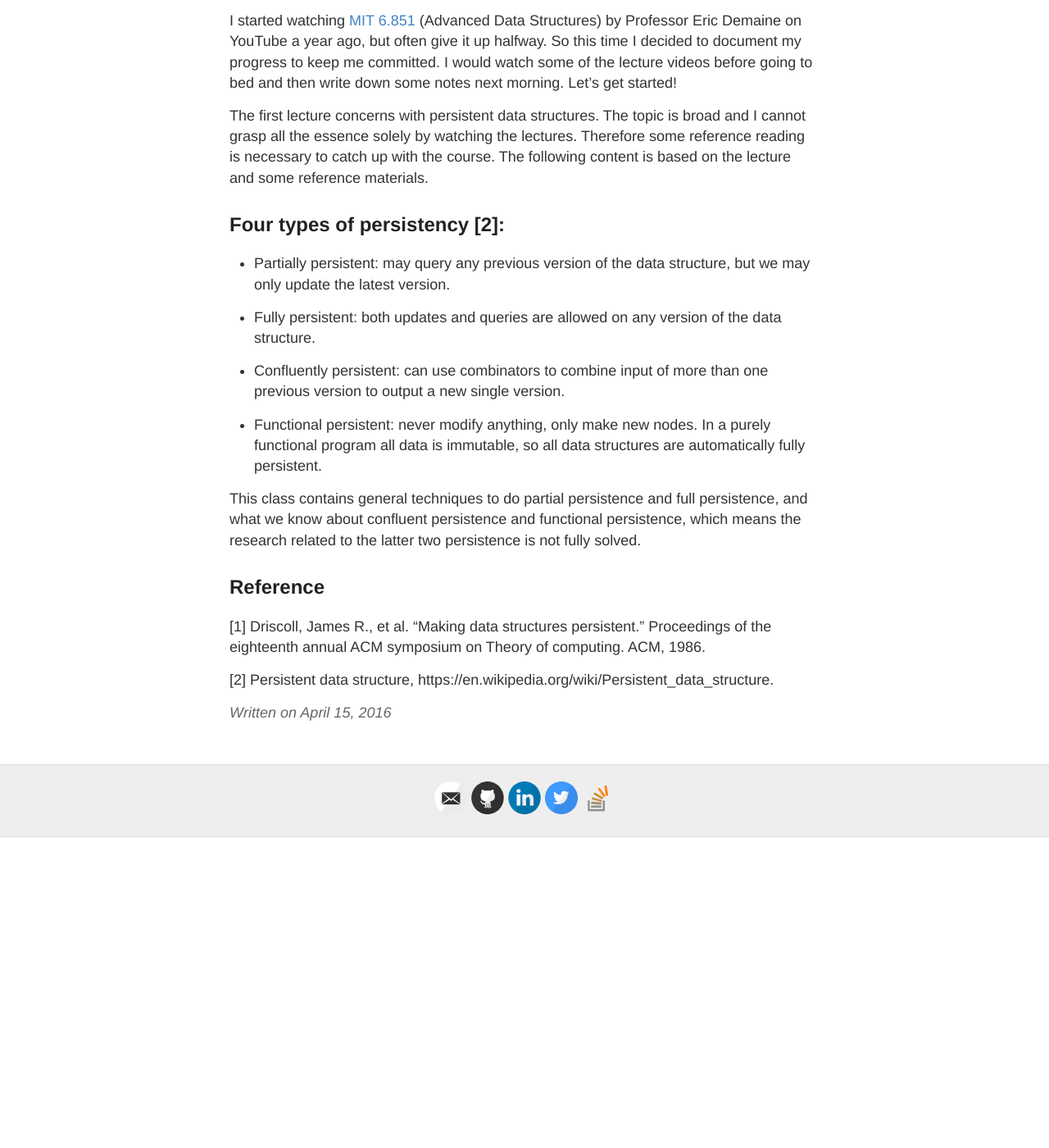
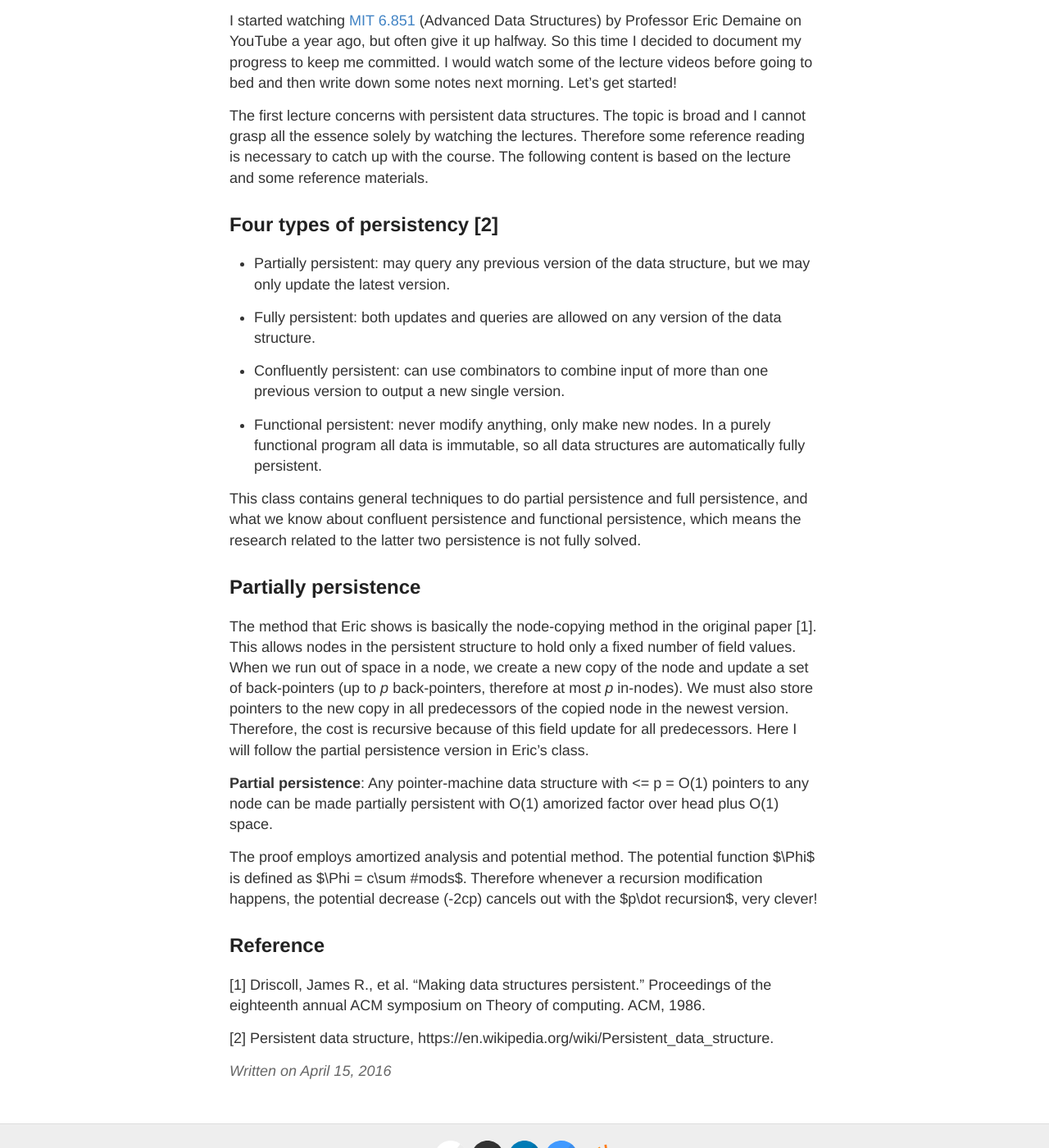
Before and after one commit to hlzz/hlzz.github.io, a Jekyll site: the page built from _posts/2016-4-15-persistent_data_structure.md, in a window 1280 px wide and 1400 px high, scrolled down 272 px. Shown: the whole window at 82% size. Built offline with Jekyll 4.4.1, drawn with Linux system fonts in a browser that asks for light colours; comment, search, counter and statistics services are not loaded; before the commit the page ends 1293 px from its top, so only the background shows below that.

Commit message:
update persistent data structure

```diff
--- a/_posts/2016-4-15-persistent_data_structure.md
+++ b/_posts/2016-4-15-persistent_data_structure.md
@@ -8,7 +8,7 @@ to keep me committed. I would watch some of the lecture videos before going to b
 The first lecture concerns with persistent data structures. The topic is broad and I cannot grasp all the essence solely by watching the lectures.
 Therefore some reference reading is necessary to catch up with the course. The following content is based on the lecture and some reference materials.
 
-## Four types of persistency [2]:
+## Four types of persistency [2]
 
 * Partially persistent: may query any previous version of the data structure, but we may only update the latest version.
 
@@ -21,6 +21,19 @@ Therefore some reference reading is necessary to catch up with the course. The f
 This class contains general techniques to do partial persistence and full persistence, and what we know about confluent persistence and functional persistence, which means
 the research related to the latter two persistence is not fully solved.
 
+## Partially persistence
+The method that Eric shows is basically the node-copying method in the original paper [1].
+This allows nodes in the persistent structure to hold only a fixed number of field values.
+When we run out of space in a node, we create a new copy of the node and update a set of back-pointers (up to *p* back-pointers, therefore at most *p* in-nodes).
+We must also store pointers to the new copy in all predecessors of the copied node in the newest version.
+Therefore, the cost is recursive because of this field update for all predecessors. Here I will follow the partial persistence version in Eric's class.
+
+**Partial persistence**: Any pointer-machine data structure with <= p = O(1) pointers to any node can be made partially persistent with O(1) amorized factor over head
+plus O(1) space.
+
+The proof employs amortized analysis and potential method. The potential function $\Phi$ is defined as $\Phi = c\sum #mods$.
+Therefore whenever a recursion modification happens, the potential decrease (-2cp) cancels out with the $p\dot recursion$, very clever!
+
 ## Reference
 
 [1] Driscoll, James R., et al. "Making data structures persistent." Proceedings of the eighteenth annual ACM symposium on Theory of computing. ACM, 1986.
```
